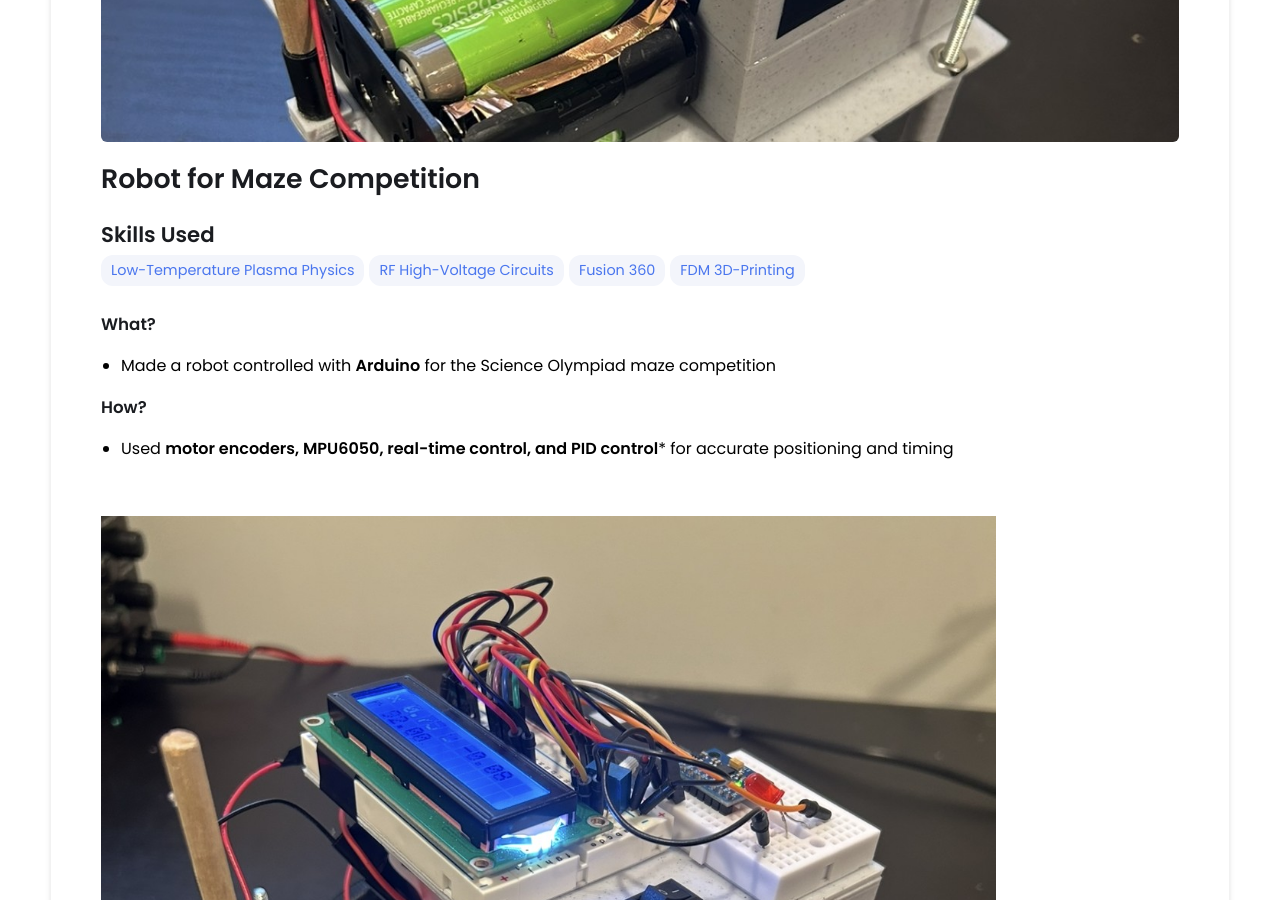
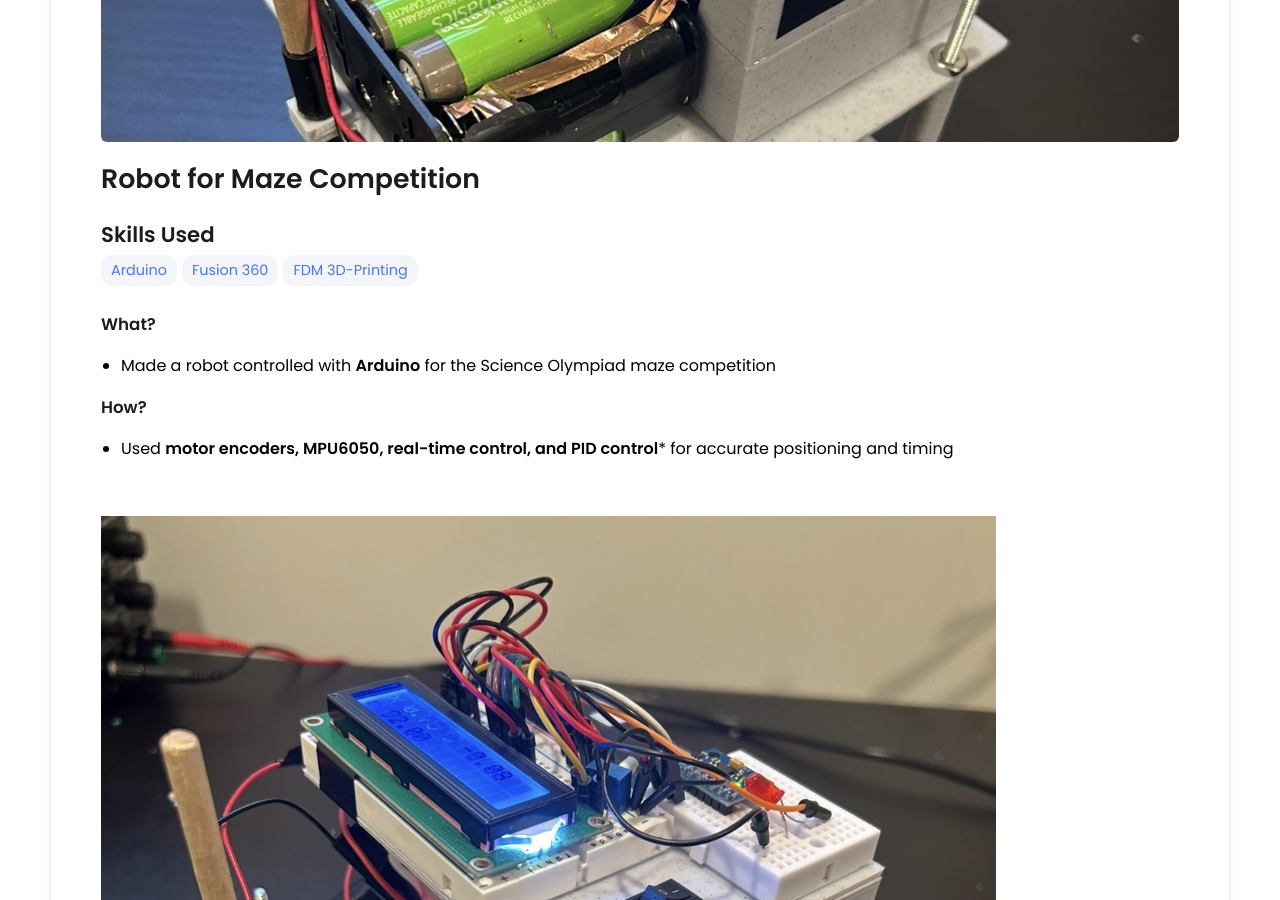
Before and after one commit to MegaPerkyCello/MegaPerkyCello.github.io, a Jekyll site: the page built from _projects/Robot/index.md, in a window 1280 px wide and 900 px high, scrolled down 348 px. Built offline with Jekyll 4.4.1, drawn with Linux system fonts in a browser that asks for light colours.

Commit message:
Update index.md

```diff
--- a/_projects/Robot/index.md
+++ b/_projects/Robot/index.md
@@ -1,10 +1,9 @@
 ---
 layout: post
 title: Robot for Maze Competition
-description: Made a robot controlled with Arduino for the Science Olympiad maze competition
+description: Made a robot controlled with Arduino for the Science Olympiad maze competition.
 skills:
-  - Low-Temperature Plasma Physics
-  - RF High-Voltage Circuits
+  - Arduino
   - Fusion 360
   - FDM 3D-Printing
 
```
